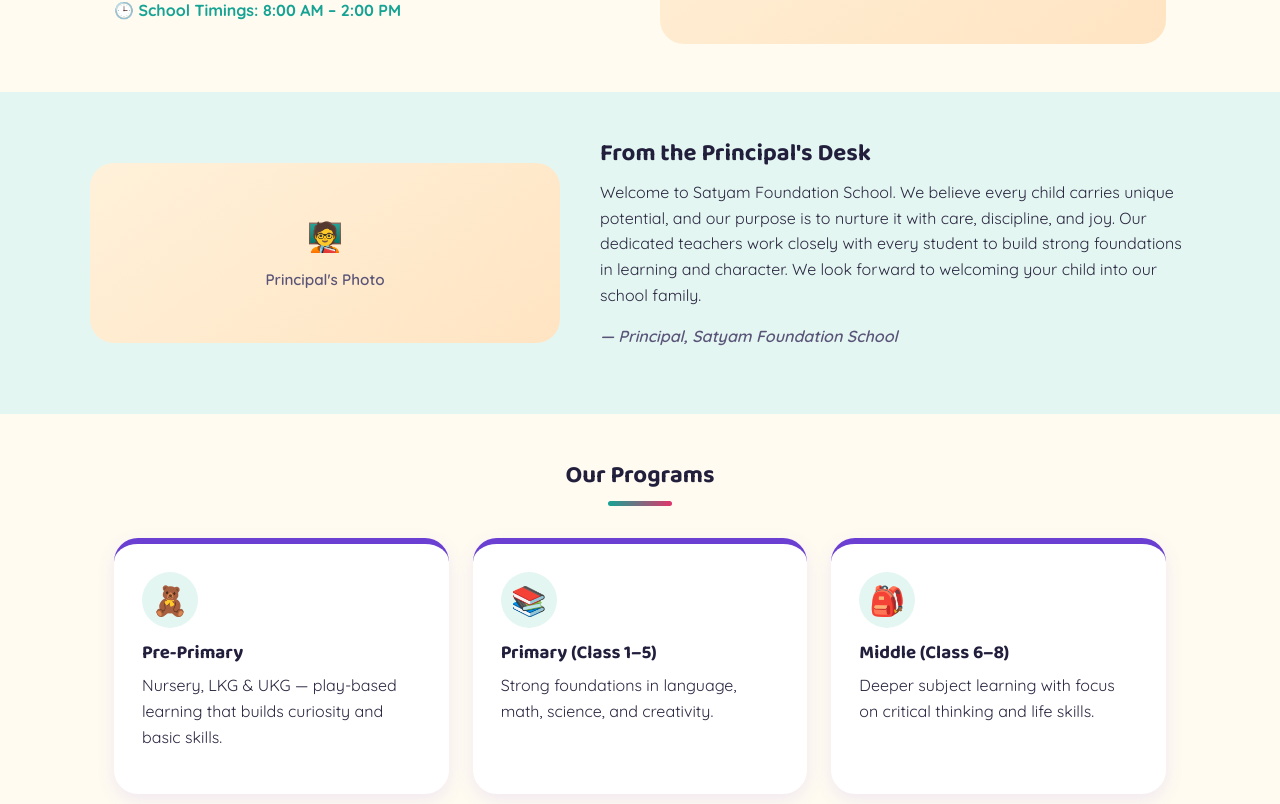
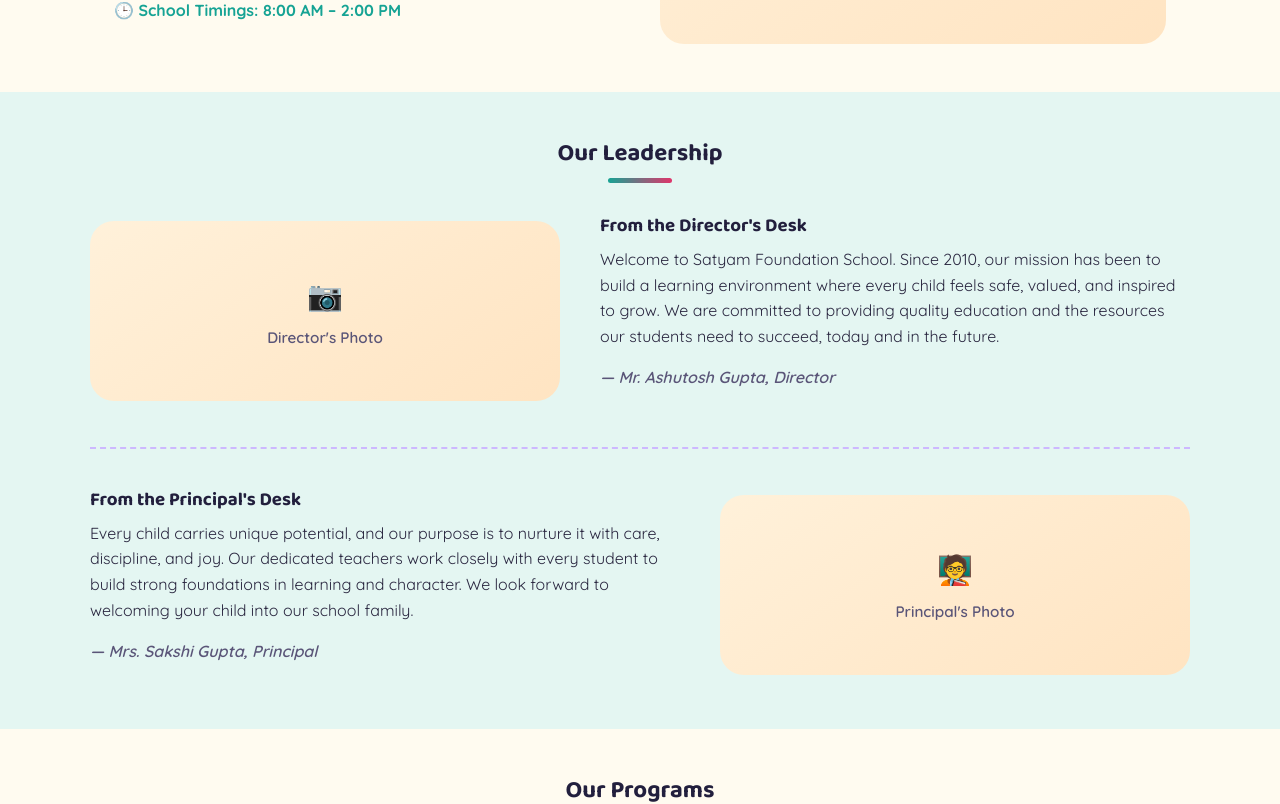
Before and after one commit to saniya-gupta-gammaedge/Satyam-foundation-school, a React (Vite) app: page / in a window 1280 px wide. Shown: the part 899-1703 px from the top of the page. Built offline with nearby package versions, Linux system fonts and the light colour scheme.

Commit message:
Added directors field and whatsapp icon

```diff
--- a/src/App.css
+++ b/src/App.css
@@ -363,6 +363,21 @@
   background: linear-gradient(90deg, var(--teal), var(--pink));
 }
 
+.leadership {
+  display: flex;
+  flex-direction: column;
+  gap: 40px;
+}
+
+.leadership .section-inner:not(:last-child) {
+  padding-bottom: 40px;
+  border-bottom: 2px dashed #cdb8ff;
+}
+
+.leadership .section-inner:nth-child(2) {
+  flex-direction: row-reverse;
+}
+
 .section-inner {
   display: flex;
   align-items: center;
@@ -533,7 +548,6 @@
   display: flex;
   align-items: center;
   justify-content: center;
-  font-size: 1.6rem;
   box-shadow: 0 8px 20px rgba(37, 211, 102, 0.45);
   z-index: 20;
   transition: transform 0.15s;
@@ -541,6 +555,31 @@
 
 .whatsapp-button:hover {
   transform: scale(1.08);
+}
+
+.whatsapp-tooltip {
+  position: absolute;
+  right: 66px;
+  white-space: nowrap;
+  background: var(--dark);
+  color: #fff;
+  padding: 6px 12px;
+  border-radius: 8px;
+  font-size: 0.8rem;
+  font-weight: 600;
+  opacity: 0;
+  pointer-events: none;
+  transition: opacity 0.15s;
+}
+
+.whatsapp-button:hover .whatsapp-tooltip {
+  opacity: 1;
+}
+
+@media (max-width: 700px) {
+  .whatsapp-tooltip {
+    display: none;
+  }
 }
 
 /* Footer map */
@@ -730,7 +769,8 @@
     font-size: 1.1rem;
   }
 
-  .section-inner.reverse {
+  .section-inner.reverse,
+  .leadership .section-inner:nth-child(2) {
     flex-direction: column;
   }
 
--- a/src/components/Navbar.jsx
+++ b/src/components/Navbar.jsx
@@ -1,7 +1,7 @@
 const LINKS = [
   ["Home", "#home"],
   ["About", "#about"],
-  ["Principal's Desk", "#principal"],
+  ["Leadership", "#principal"],
   ["Academics", "#academics"],
   ["Gallery", "#gallery"],
   ["Parents Speak", "#testimonials"],
--- a/src/components/PrincipalsNote.jsx
+++ b/src/components/PrincipalsNote.jsx
@@ -1,23 +1,47 @@
 import Placeholder from "./Placeholder"
 import Reveal from "./Reveal"
+
+const LEADERS = [
+  {
+    title: "From the Director's Desk",
+    name: "Mr. Ashutosh Gupta",
+    role: "Director",
+    photoLabel: "Director's Photo",
+    note: `Welcome to Satyam Foundation School. Since 2010, our mission has been to build a
+      learning environment where every child feels safe, valued, and inspired to grow.
+      We are committed to providing quality education and the resources our students
+      need to succeed, today and in the future.`,
+  },
+  {
+    title: "From the Principal's Desk",
+    name: "Mrs. Sakshi Gupta",
+    role: "Principal",
+    photoLabel: "Principal's Photo",
+    note: `Every child carries unique potential, and our purpose is to nurture it with care,
+      discipline, and joy. Our dedicated teachers work closely with every student to
+      build strong foundations in learning and character. We look forward to welcoming
+      your child into our school family.`,
+  },
+]
 
 export default function PrincipalsNote() {
   return (
     <section id="principal" className="section alt">
-      <Reveal className="section-inner">
-        <Placeholder label="Principal's Photo" className="section-image small" />
-        <div>
-          <h2>From the Principal's Desk</h2>
-          <p>
-            Welcome to Satyam Foundation School. We believe every child carries unique
-            potential, and our purpose is to nurture it with care, discipline, and joy.
-            Our dedicated teachers work closely with every student to build strong
-            foundations in learning and character. We look forward to welcoming your
-            child into our school family.
-          </p>
-          <p className="signature">— Principal, Satyam Foundation School</p>
-        </div>
-      </Reveal>
+      <h2 className="section-title">Our Leadership</h2>
+      <div className="leadership">
+        {LEADERS.map((l, i) => (
+          <Reveal key={l.name} className="section-inner" style={{ transitionDelay: `${i * 100}ms` }}>
+            <Placeholder label={l.photoLabel} className="section-image small" />
+            <div>
+              <h3>{l.title}</h3>
+              <p>{l.note}</p>
+              <p className="signature">
+                — {l.name}, {l.role}
+              </p>
+            </div>
+          </Reveal>
+        ))}
+      </div>
     </section>
   )
 }
--- a/src/components/WhatsAppButton.jsx
+++ b/src/components/WhatsAppButton.jsx
@@ -5,9 +5,12 @@
       target="_blank"
       rel="noopener noreferrer"
       className="whatsapp-button"
-      aria-label="Chat on WhatsApp"
+      aria-label="Chat with us on WhatsApp"
     >
-      💬
+      <svg viewBox="0 0 32 32" width="28" height="28" fill="#fff" aria-hidden="true">
+        <path d="M16.004 3C9.376 3 4 8.373 4 15c0 2.31.64 4.47 1.75 6.31L4 29l7.86-1.7A11.94 11.94 0 0 0 16.004 27C22.63 27 28 21.63 28 15S22.63 3 16.004 3Zm6.98 17.02c-.29.82-1.44 1.51-2.35 1.7-.62.13-1.43.24-4.16-.89-3.5-1.45-5.76-4.98-5.94-5.21-.17-.24-1.42-1.89-1.42-3.6s.88-2.55 1.19-2.9c.3-.34.66-.43.88-.43.22 0 .44 0 .63.01.2.01.47-.08.74.56.29.7.98 2.4 1.06 2.58.09.17.15.38.03.61-.11.24-.17.38-.34.58-.17.2-.36.44-.51.6-.17.17-.35.36-.15.7.2.34.87 1.44 1.87 2.33 1.29 1.15 2.37 1.51 2.71 1.68.34.17.54.14.74-.09.2-.24.85-.99 1.08-1.33.23-.34.46-.28.77-.17.31.11 1.98.93 2.32 1.1.34.17.57.26.65.4.09.14.09.81-.2 1.63Z" />
+      </svg>
+      <span className="whatsapp-tooltip">Chat on WhatsApp</span>
     </a>
   )
 }
```
